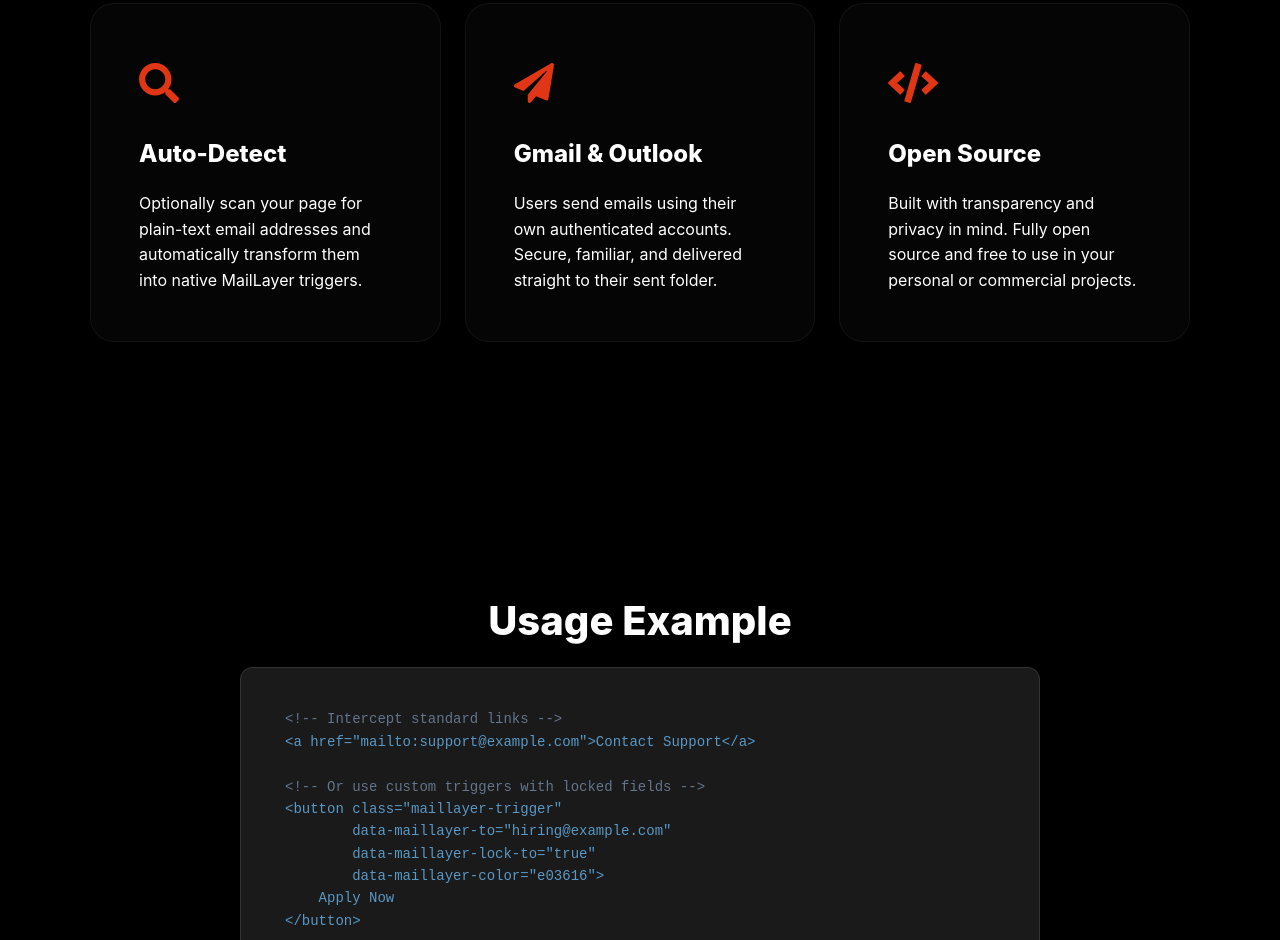
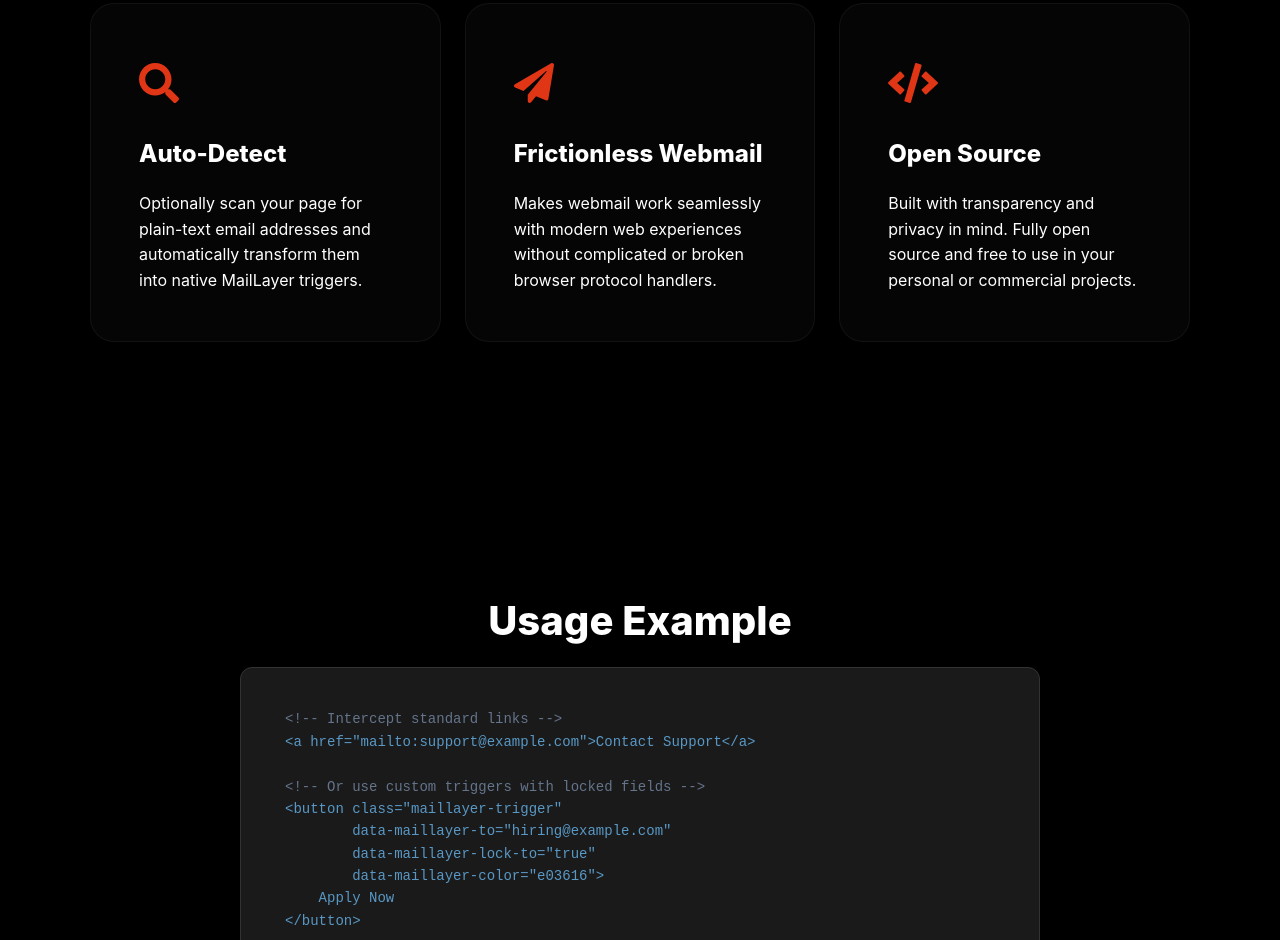
Before and after one commit to Spuds0588/MailLayer-Embedded, a plain HTML site: page index.html in a window 1280 px wide. Shown: the part 1234-2174 px from the top of the page. Drawn offline with nearby package versions, Linux system fonts and the light colour scheme.

Commit message:
update index.html landing page messaging

```diff
--- a/index.html
+++ b/index.html
@@ -267,8 +267,8 @@
                 <div class="column is-4">
                     <div class="box is-standard">
                         <div class="feature-icon"><i class="fas fa-paper-plane"></i></div>
-                        <h3 class="title is-4 has-text-white">Gmail & Outlook</h3>
-                        <p class="has-text-white">Users send emails using their own authenticated accounts. Secure, familiar, and delivered straight to their sent folder.</p>
+                        <h3 class="title is-4 has-text-white">Frictionless Webmail</h3>
+                        <p class="has-text-white">Makes webmail work seamlessly with modern web experiences without complicated or broken browser protocol handlers.</p>
                     </div>
                 </div>
                 <div class="column is-4">
```
